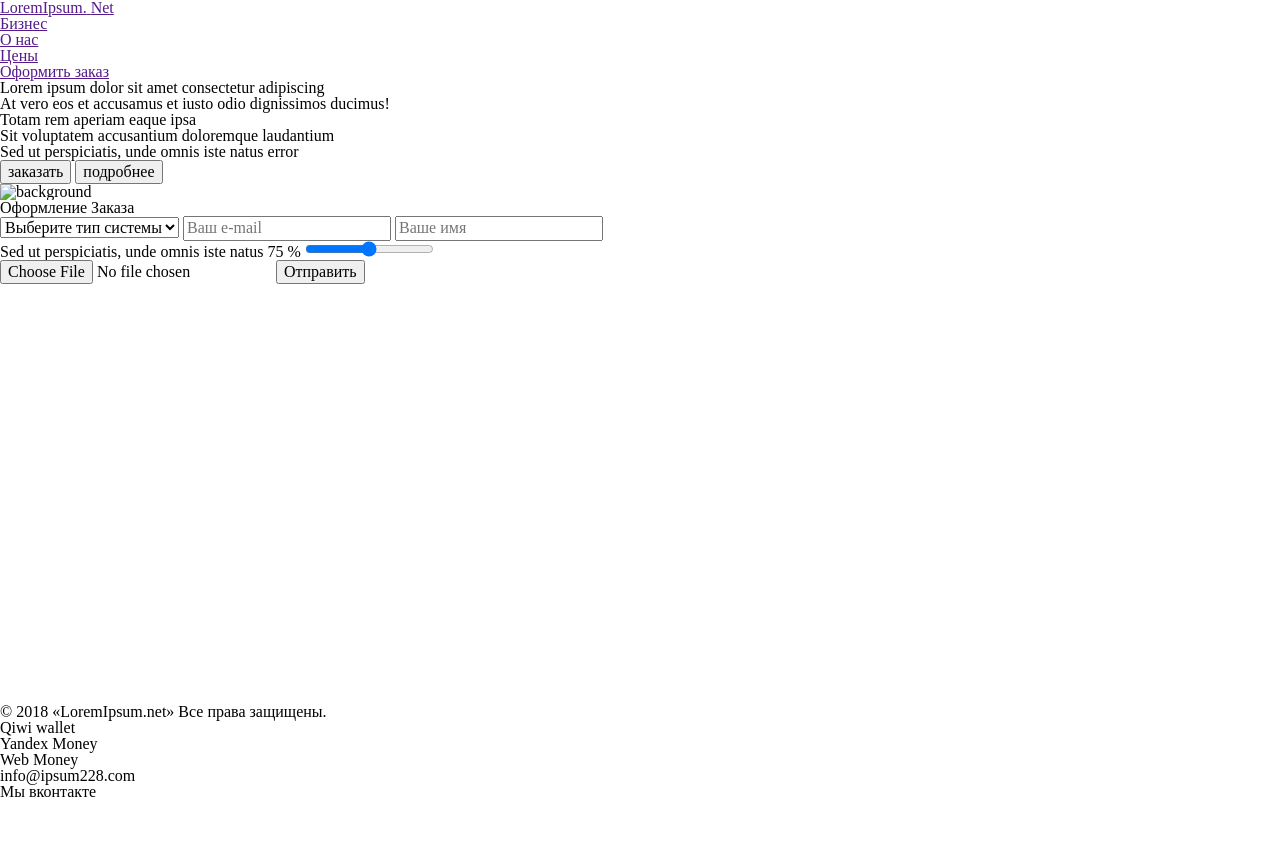
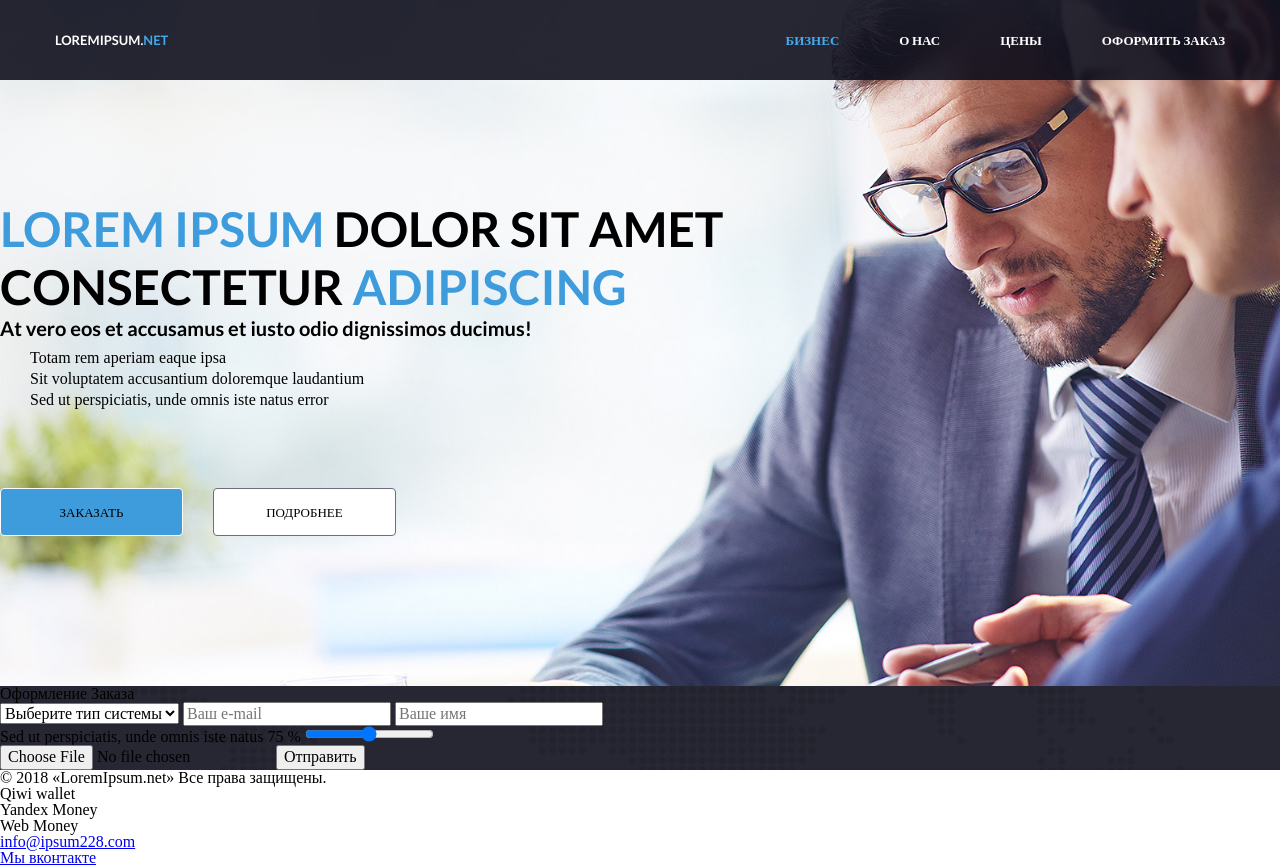
Before and after one commit to SirJon/employcity, a website built with Vite: page index.html in a window 1280 px wide. Before the commit the page ends 800 px from the top, so only its background shows below. Built offline with nearby package versions, Linux system fonts and the light colour scheme.

Commit message:
start css

```diff
--- a/index.html
+++ b/index.html
@@ -11,24 +11,21 @@
 <body class="body">
   <header class="header">
     <nav class="header__nav">
+      <a href="" class="header__link header__logo link">
+        <span>LoremIpsum.</span><span class="color--blue-dark">Net</span>
+      </a>
       <ul class="header__list">
-        <li class="header__item">
-          <a href="" class="header__link">
-            <span>LoremIpsum.</span>
-            <span>Net</span>
-          </a>
+        <li class="header__item color--blue-standart">
+          <a href="" class="header__link link">Бизнес</a>
         </li>
         <li class="header__item">
-          <a href="" class="header__link">Бизнес</a>
+          <a href="" class="header__link link">О нас</a>
         </li>
         <li class="header__item">
-          <a href="" class="header__link">О нас</a>
+          <a href="" class="header__link link">Цены</a>
         </li>
         <li class="header__item">
-          <a href="" class="header__link">Цены</a>
-        </li>
-        <li class="header__item">
-          <a href="" class="header__link">Оформить заказ</a>
+          <a href="" class="header__link link">Оформить заказ</a>
         </li>
       </ul>
     </nav>
@@ -36,11 +33,11 @@
   <main>
     <article class="info">
       <h1 class="info__title">
-        <span class="">Lorem ipsum</span>
-        <span class="">dolor sit amet consectetur</span>
-        <span class="">adipiscing</span>
+        <span class="color--blue-light">Lorem ipsum</span>
+        <span>dolor sit amet consectetur</span>
+        <span class="color--blue-light">adipiscing</span>
       </h1>
-      <section class="info__section info__wrapper--list">
+      <section class="info__section">
         <h2 class="info__subtitle">At vero eos et accusamus et iusto odio dignissimos ducimus!</h2>
         <ul class="info__list">
           <li class="info__item">Totam rem aperiam eaque ipsa</li>
@@ -48,14 +45,14 @@
           <li class="info__item">Sed ut perspiciatis, unde omnis iste natus error</li>
         </ul>
         <div class="info__wrapper--button">
-          <button class="info__button">заказать</button>
-          <button class="info__button">подробнее</button>
+          <button class="info__button button--blue">заказать</button>
+          <button class="info__button button--white">подробнее</button>
         </div>
       </section>
-      <img class="info__background" src="" alt="background">
+      <img class="info__background" src="./src/image/info.webp" alt="background">
     </article>
     <article class="order">
-      <h2>Оформление Заказа</h2>
+      <h2 class="order__title">Оформление Заказа</h2>
       <ul class="order__list">
         <li class="order__item">
           <!-- <svg></svg> -->
@@ -78,7 +75,7 @@
           <span></span>
         </li>
       </ul>
-      <form action="">
+      <form class="order__form" action="">
         <select name="pets">
           <option value="">Выберите тип системы</option>
           <option value="Lorem ipsum">Lorem ipsum</option>
@@ -98,6 +95,7 @@
         <input type="file">
         <button type="submit">Отправить</button>
       </form>
+      <img class="order__background" src="./src/image/order.webp" alt="background">
     </article>
   </main>
   <footer>
@@ -119,11 +117,11 @@
     <ul>
       <li>
         <!-- svg -->
-        <span>info@ipsum228.com</span>
+        <a href="#">info@ipsum228.com</a>
       </li>
       <li>
         <!-- svg -->
-        <span>Мы вконтакте</span>
+        <a href="#">Мы вконтакте</a>
       </li>
     </ul>
   </footer>
--- /dev/null
+++ b/src/style/abstracts/_global.scss
@@ -0,0 +1,26 @@
+.link {
+  color: inherit;
+  text-decoration: none;
+}
+
+.color--blue-dark {
+  color: $blue-dark;
+}
+
+.color--blue-standart {
+  color: $blue-standart;
+}
+
+.color--blue-light {
+  color: $blue-light;
+}
+
+.button--blue {
+  border: 1px solid $white;
+  background: $blue-light;
+}
+
+.button--white {
+  border: 1px solid $grey;
+  background: $white;
+}
--- a/src/style/abstracts/_mixin.scss
+++ b/src/style/abstracts/_mixin.scss
@@ -0,0 +1,58 @@
+@mixin font-logo {
+  font-family: 'Raleway', sans-serif;
+  font-style: normal;
+  font-weight: 800;
+  font-size: 28px;
+  line-height: 33px;
+  text-transform: uppercase;
+}
+
+@mixin font-header {
+  font-family: 'Lato';
+  font-style: normal;
+  font-weight: 600;
+  font-size: 13px;
+  line-height: 16px;
+  text-transform: uppercase;
+}
+
+@mixin font-title-main {
+  font-family: 'Lato';
+  font-style: normal;
+  font-weight: 700;
+  font-size: 48px;
+  line-height: 58px;
+  text-transform: uppercase;
+}
+
+@mixin font-title-list {
+  font-family: 'Lato';
+  font-style: normal;
+  font-weight: 700;
+  font-size: 20px;
+  line-height: 24px;
+}
+
+@mixin font-button {
+  font-family: 'Lato';
+  font-style: normal;
+  font-weight: 400;
+  font-size: 13px;
+  line-height: 16px;
+  text-transform: uppercase;
+}
+
+@mixin content-up {
+  position: relative;
+  z-index: 2;
+}
+
+@mixin background {
+  position: absolute;
+  top: 0;
+  left: 0;
+  width: 100%;
+  height: 100%;
+  object-fit: cover;
+  object-position: center;
+}
--- a/src/style/abstracts/_variables.scss
+++ b/src/style/abstracts/_variables.scss
@@ -0,0 +1,6 @@
+$background-dark: #10101D;
+$white: #ffffff;
+$blue-dark: #42A9ED;
+$blue-standart: #43ABF0;
+$blue-light: #3E9CDC;
+$grey: #6F6D7B;
--- a/src/style/base/_fonts.scss
+++ b/src/style/base/_fonts.scss
@@ -1 +1,2 @@
 @import url('https://fonts.googleapis.com/css2?family=Raleway:ital,wght@0,100;0,200;0,300;0,400;0,500;0,600;0,700;0,800;0,900;1,100;1,200;1,300;1,400;1,500;1,600;1,700;1,800;1,900&display=swap');
+@import url('https://fonts.googleapis.com/css2?family=Lato:ital,wght@0,100;0,300;0,400;0,700;0,900;1,100;1,300;1,400;1,700;1,900&display=swap');
--- /dev/null
+++ b/src/style/components/_info.scss
@@ -0,0 +1,44 @@
+.info{
+  padding: 200px 0 150px;
+  position: relative;
+}
+
+.info__title {
+  @include content-up;
+  @include font-title-main;
+  max-width: 780px
+}
+
+.info__section{
+  @include content-up;
+}
+
+.info__background{
+  @include background;
+}
+
+.info__subtitle{
+  @include font-title-list;
+  margin-bottom: 10px;
+}
+
+.info__list{
+  display: flex;
+  flex-direction: column;
+  gap: 5px;
+  padding-left: 30px;
+  margin-bottom: 80px;
+}
+
+.info__wrapper--button{
+  display: flex;
+  gap: 30px;
+}
+
+.info__button{
+  @include font-button;
+  width: 183px;
+  text-align: center;
+  border-radius: 4px;
+  padding: 15px 0;
+}
--- /dev/null
+++ b/src/style/components/_order.scss
@@ -0,0 +1,20 @@
+.order{
+  position: relative;
+  background: rgba($color: $background-dark, $alpha: 0.9);
+}
+
+.order__title {
+  @include content-up;
+}
+
+.order__list{
+  @include content-up;
+}
+
+.order__form{
+  @include content-up;
+}
+
+.order__background{
+  @include background;
+}
--- a/src/style/layout/_header.scss
+++ b/src/style/layout/_header.scss
@@ -0,0 +1,32 @@
+.header {
+  position: fixed;
+  z-index: 2;
+  width: 100%;
+
+  background: rgba($color: $background-dark, $alpha: 0.9);
+  color: $white;
+}
+
+.header__nav{
+  display: flex;
+  justify-content: space-between;
+  align-items: center;
+  margin: 0 auto;
+  padding: 32px 0;
+
+  max-width: 1170px;
+}
+
+.header__list{
+  display: flex;
+  gap: 60px;
+  align-items: center;
+}
+
+.header__logo{
+  @include font-logo;
+}
+
+.header__link{
+  @include font-header;
+}
--- a/src/style/main.scss
+++ b/src/style/main.scss
@@ -1,9 +1,12 @@
 @import "vendors/normalize";
 @import "vendors/reset";
+@import "abstracts/variables";
 @import "abstracts/mixin";
-@import "abstracts/variables";
+@import "abstracts/global";
 @import "base/fonts";
 @import "layout/footer";
 @import "layout/header";
 
 @import "components/body";
+@import "components/info";
+@import "components/order";
```
Also changed, not shown: src/image/info.webp (added), src/image/order.webp (added).
